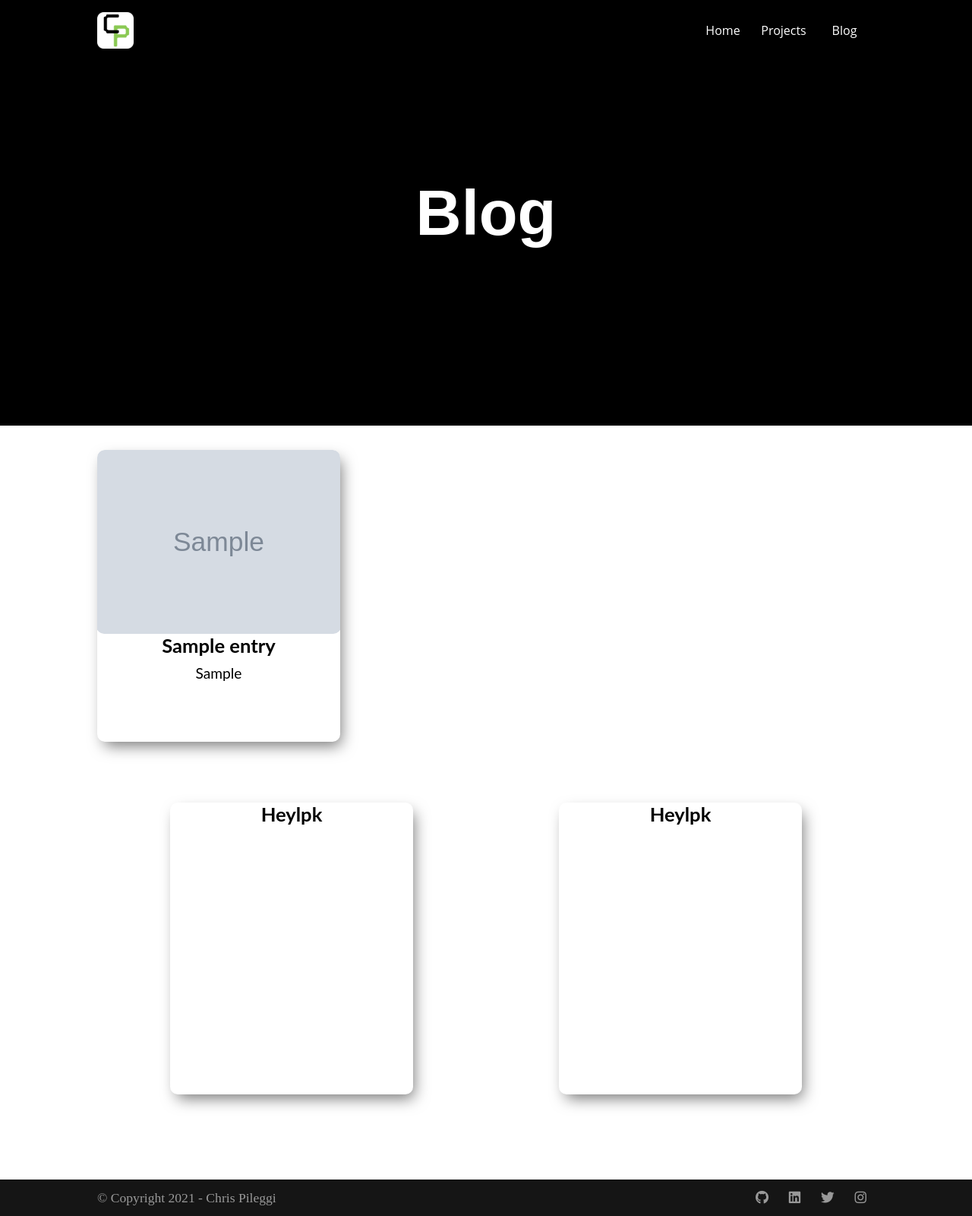
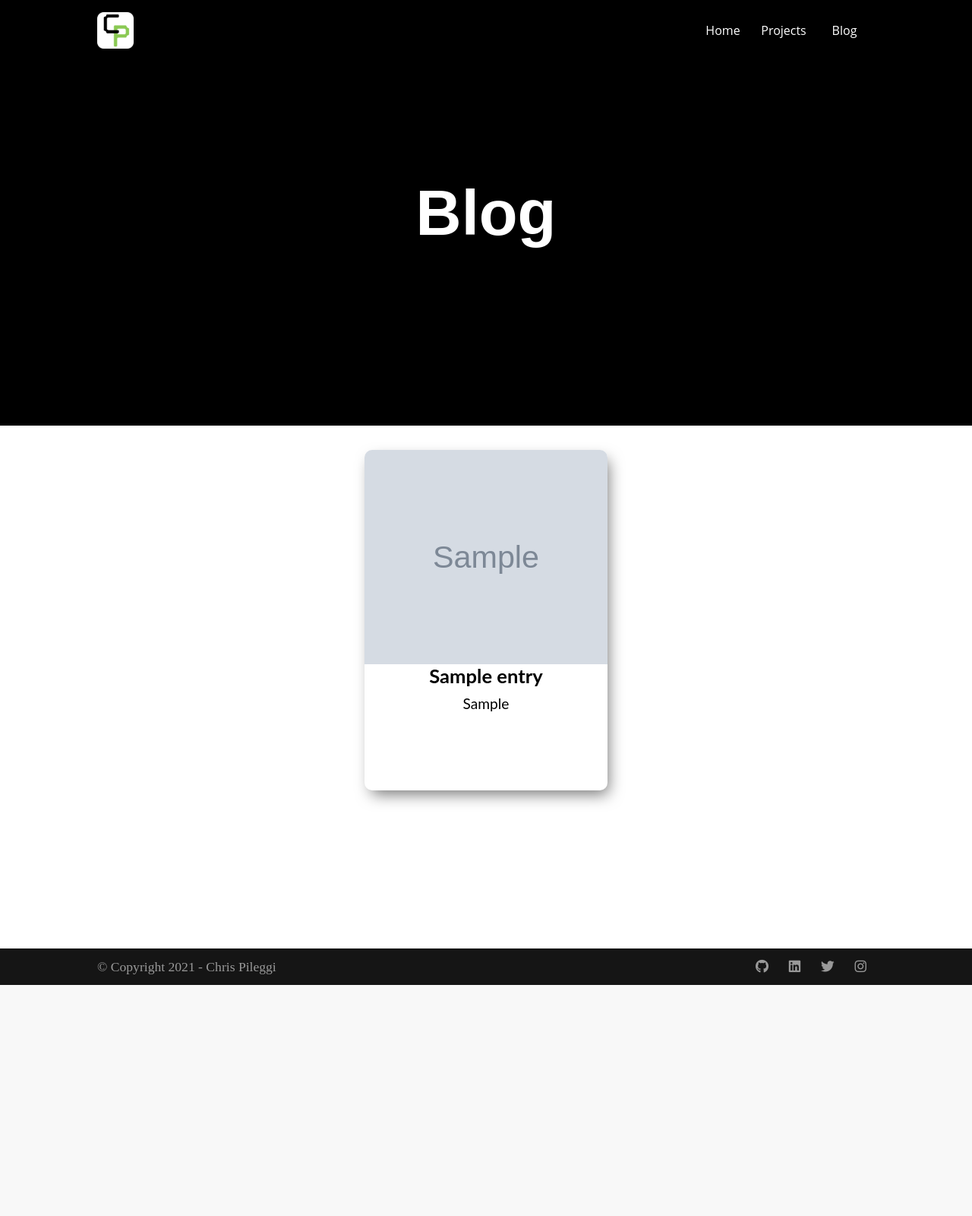
Before and after one commit to cjpileggi/online-portfolio, a PHP site: page /blog in a window 1280 px wide. Shown: the whole page at 76% size. After the commit the page ends 1296 px from the top, so only its background shows below. Run offline with PHP 8.4, Linux system fonts and the light colour scheme; tables that the repository leaves empty or names only in its code hold one stand-in row (values such as "Sample post"); grey boxes marked "Sample" are stand-in pictures.

Commit message:
Updated row aligment CSS and PHP

```diff
--- a/blog/index.php
+++ b/blog/index.php
@@ -13,6 +13,7 @@ $sth->execute();
 
 $result = $sth->fetchAll();
 
+$rCnt = count($result);
 ?>
 <div id="headBG" class="headBG-sub">
   <div class="center">
@@ -22,9 +23,9 @@ $result = $sth->fetchAll();
 
 <div class="sect">
   <div class="container">
-  <div class="item-row">
-    <?php for ($i = 0; $i < count($result); $i++)
-    {?>
+    <div class="item-row item-row-last">
+    <?php for ($i = 0; $i < $rCnt; $i++)
+    { ?>
 
       <div class="item-item">
         <a href="entry.php?slug=<?php echo $result[$i]['slug']; ?>">
@@ -34,16 +35,9 @@ $result = $sth->fetchAll();
           </a>
       </div>
 
-  <?php } ?>
-  </div>
-<div class="item-row item-row-last">
-  <div class="item-item">
-    <h3>Heylpk</h3>
-  </div>
-  <div class="item-item">
-    <h3>Heylpk</h3>
-  </div>
-</div>
+      <?php } ?>
+      </div>
+
 </div>
 </div>
 
--- a/css/home.css
+++ b/css/home.css
@@ -146,7 +146,8 @@ color: #FFFFFF;
 .item-row .item-item {
   background-color: #FFFFFF;
   width: 20rem;
-  height: 24rem;
+  height: 28rem;
+  margin-bottom: 6rem;
   font-family: 'Lato', sans-serif;
   -webkit-box-shadow: 5px 9px 20px -4px rgba(0,0,0,0.54);
 -moz-box-shadow: 5px 9px 20px -4px rgba(0,0,0,0.54);
```
Also changed, not shown: index.php (+0 -8 lines), projects/index.php (+10 -24 lines).
